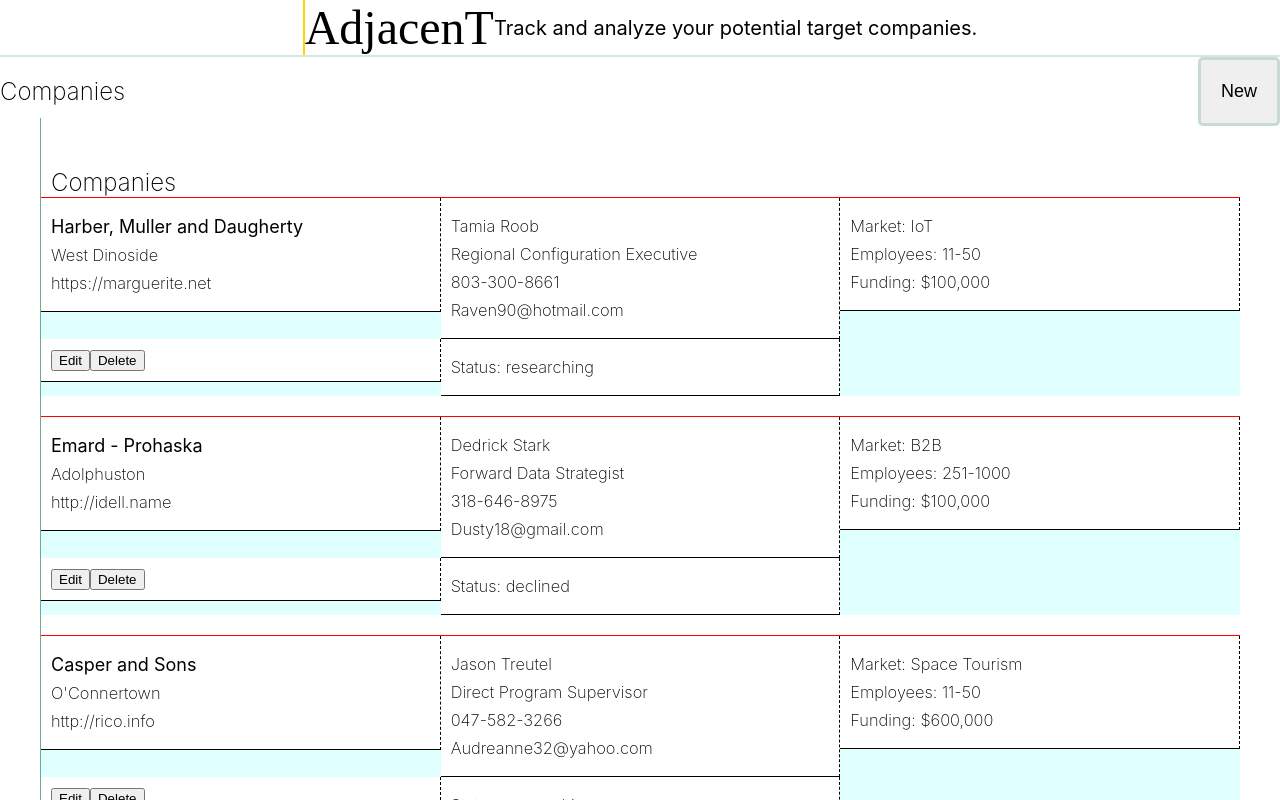
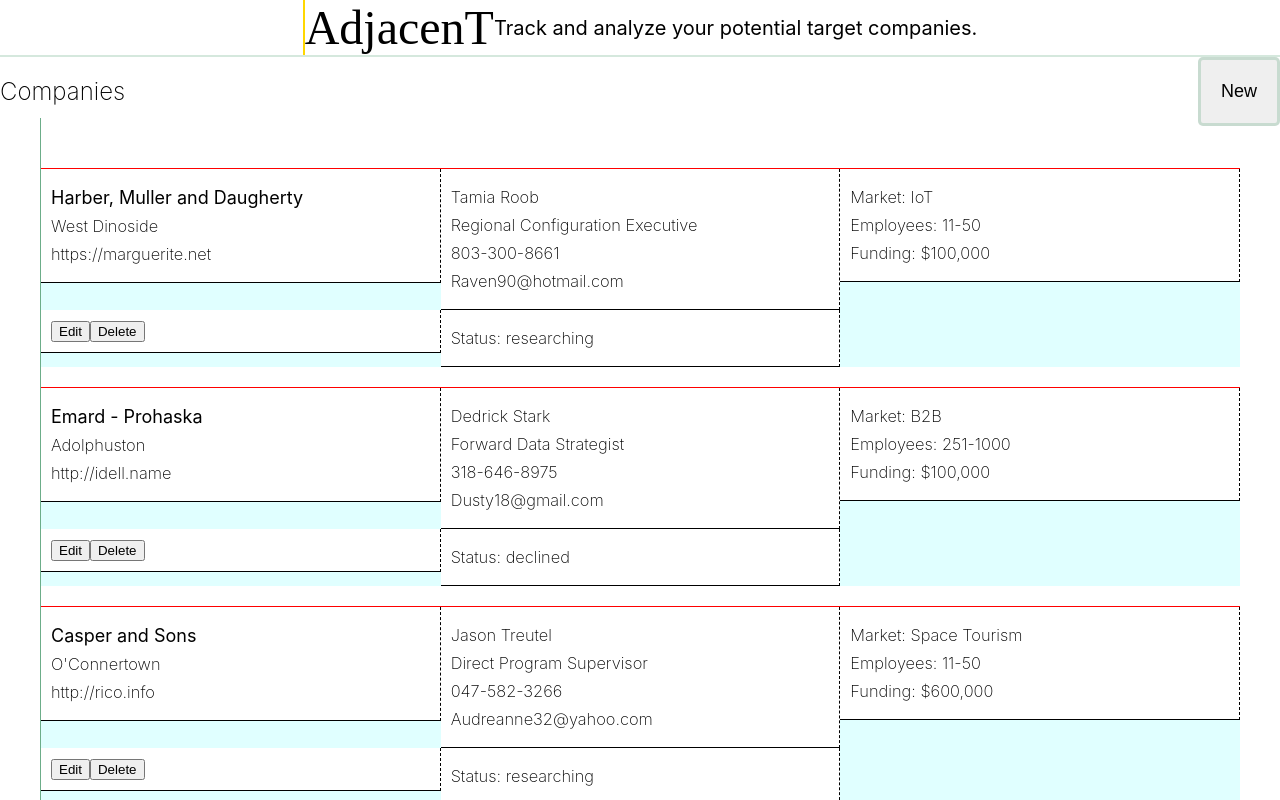
Before and after one commit to parkersmathers/adjacent-app, a React (Create React App) app: page / in a window 1280 px wide. Shown: the top 800 px of the page. Built offline with nearby package versions, Linux system fonts and the light colour scheme.

Commit message:
refactor list component

```diff
--- a/src/App.css
+++ b/src/App.css
@@ -46,7 +46,7 @@ section {
   border-left: 1px solid rgba(46, 139, 87, 0.7);
 }
 
-section header {
+/* section header {
   width: 100%;
   text-align: left;
 }
@@ -55,7 +55,7 @@ section header h2 {
   margin: 50px 0 0;
   padding: 0 10px;
   display: inline-block;
-}
+} */
 
 section > a {
   text-align: right;
--- a/src/App.js
+++ b/src/App.js
@@ -3,7 +3,7 @@ import CreateTargetForm from './components/CreateTargetForm'
 import EditTargetForm from './components/EditTargetForm'
 import Header from './components/Header'
 import ListHeader from './components/ListHeader'
-import TargetList from './components/TargetList'
+import List from './components/List'
 import { getData } from './mockData'
 import faker from 'faker'
 import './App.css'
@@ -80,7 +80,7 @@ const App = () => {
           <ListHeader setCreating={setCreating} />
         )}
         {creating === false && editing === false && (
-          <TargetList
+          <List
             companies={companies}
             deleteTarget={deleteTarget}
             editTarget={editTarget}
--- a/src/components/TargetList.js
+++ b/src/components/List.js
@@ -1,13 +1,12 @@
 import React from 'react'
 import PropTypes from 'prop-types'
 import TargetListItem from './TargetListItem'
+import { Box } from 'rebass'
 
-const TargetList = ({ companies, deleteTarget, editTarget }) => {
+const List = ({ companies, deleteTarget, editTarget }) => {
   return (
     <section>
-      <header>
-        <h2>Companies</h2>
-      </header>
+      <Box mt='50px' />
       <ul>
         {companies.map(company => (
           <TargetListItem
@@ -22,10 +21,10 @@ const TargetList = ({ companies, deleteTarget, editTarget }) => {
   )
 }
 
-TargetList.propTypes = {
+List.propTypes = {
   companies: PropTypes.array.isRequired,
   deleTarget: PropTypes.func.isRequired,
   editTarget: PropTypes.func.isRequired
 }
 
-export default TargetList
+export default List
```
